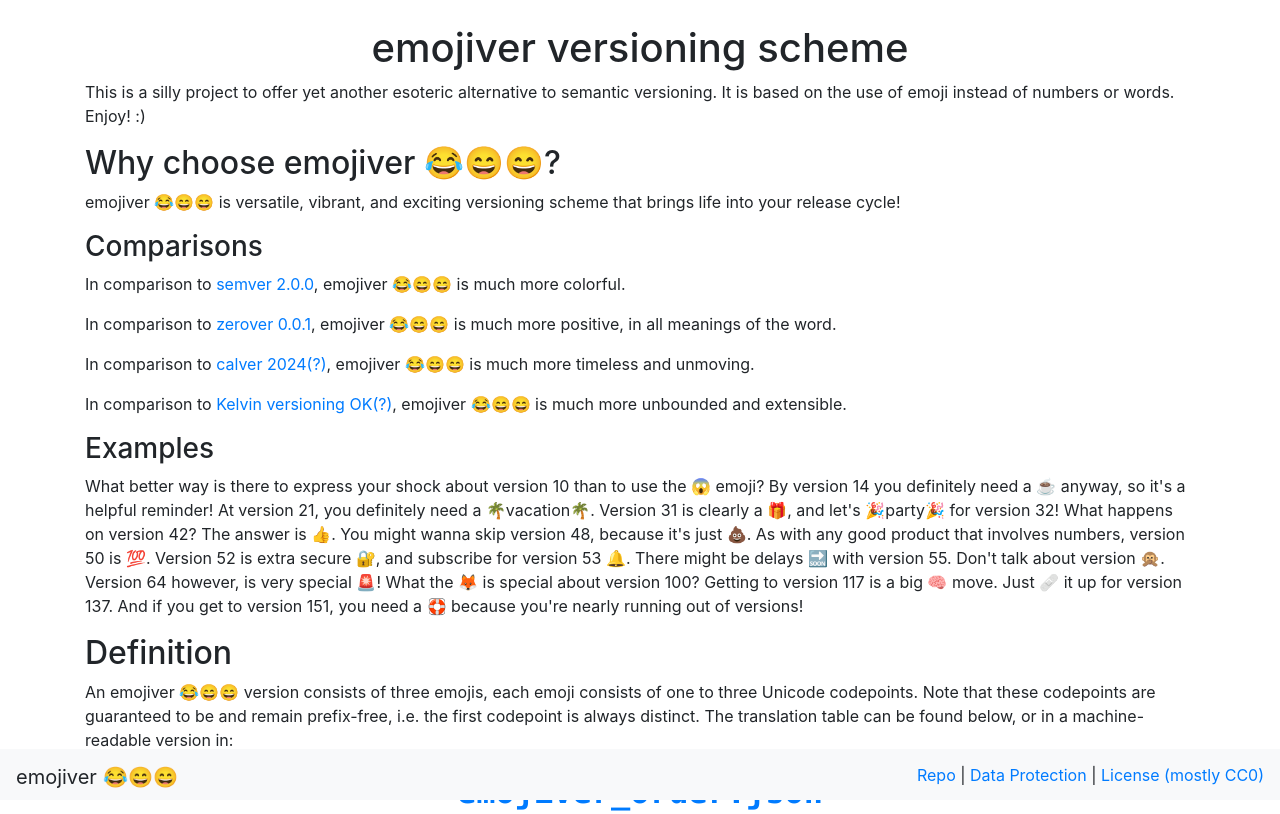
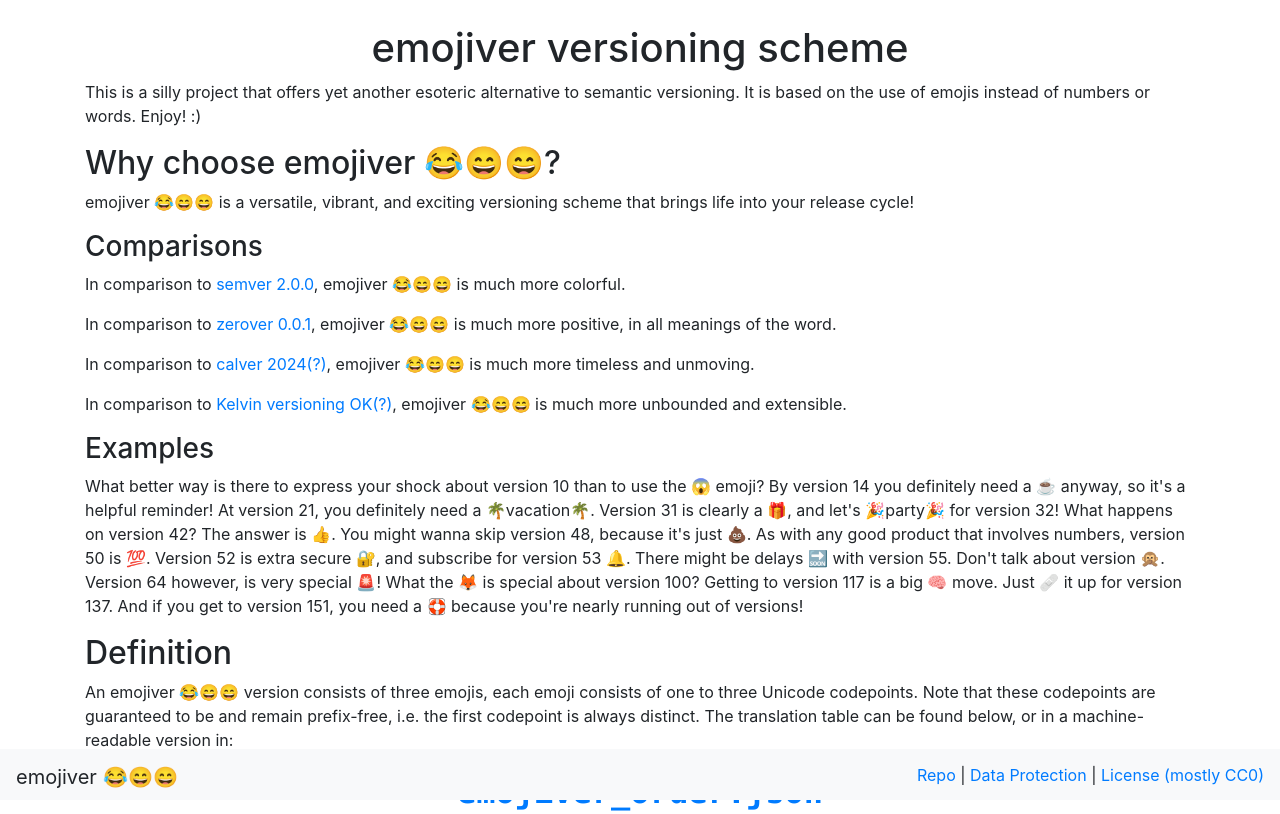
Before and after one commit to BenWiederhake/emojiver, a plain HTML site: page docs/index.html in a window 1280 px wide. Shown: the top 814 px of the page. Drawn offline with nearby package versions, Linux system fonts and the light colour scheme.

Commit message:
Spelling, grammar

```diff
--- a/docs/index.html
+++ b/docs/index.html
@@ -25,10 +25,10 @@ td { width: 10%; text-align: center; padding: 5px 0; }
 
 <h1 class="text-center">emojiver versioning scheme</h1>
 
-<p>This is a silly project to offer yet another esoteric alternative to semantic versioning. It is based on the use of emoji instead of numbers or words. Enjoy! :)</p>
+<p>This is a silly project that offers yet another esoteric alternative to semantic versioning. It is based on the use of emojis instead of numbers or words. Enjoy! :)</p>
 
 <h2>Why choose emojiver 😂😄😄?</h2>
-<p>emojiver 😂😄😄 is versatile, vibrant, and exciting versioning scheme that brings life into your release cycle!</p>
+<p>emojiver 😂😄😄 is a versatile, vibrant, and exciting versioning scheme that brings life into your release cycle!</p>
 
 <h3>Comparisons</h3>
 <p>In comparison to <a href="https://semver.org/">semver 2.0.0</a>, emojiver 😂😄😄 is much more colorful.</p>
```
